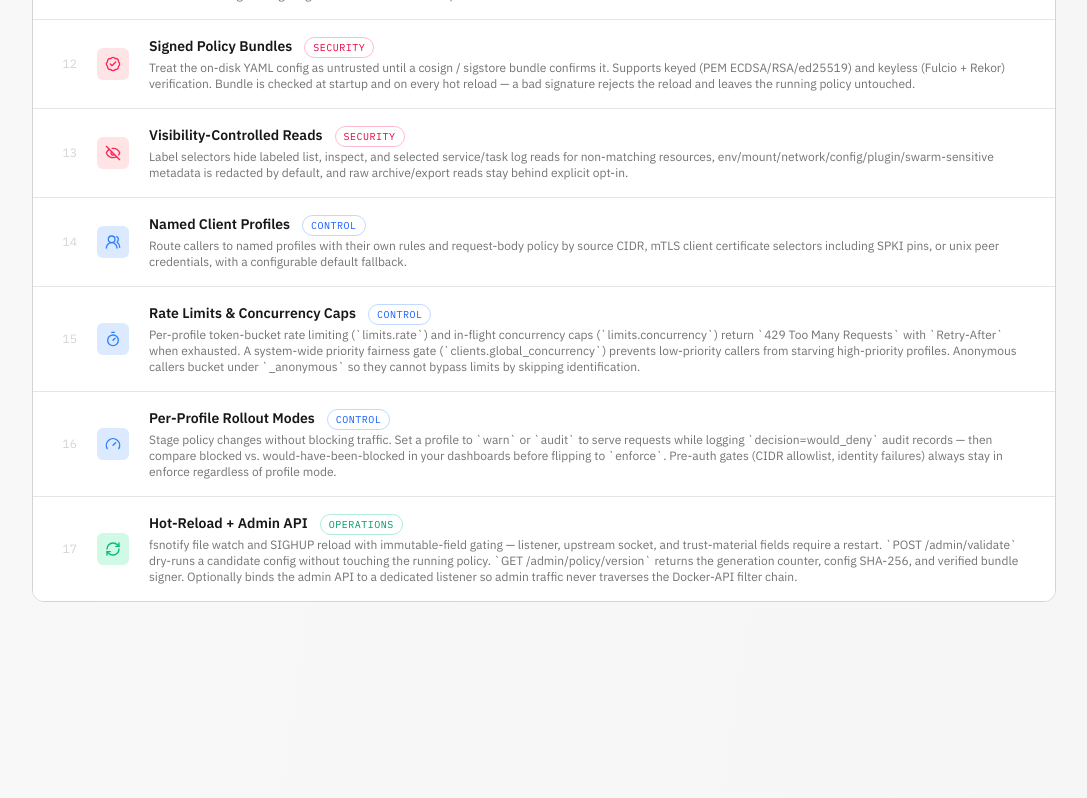
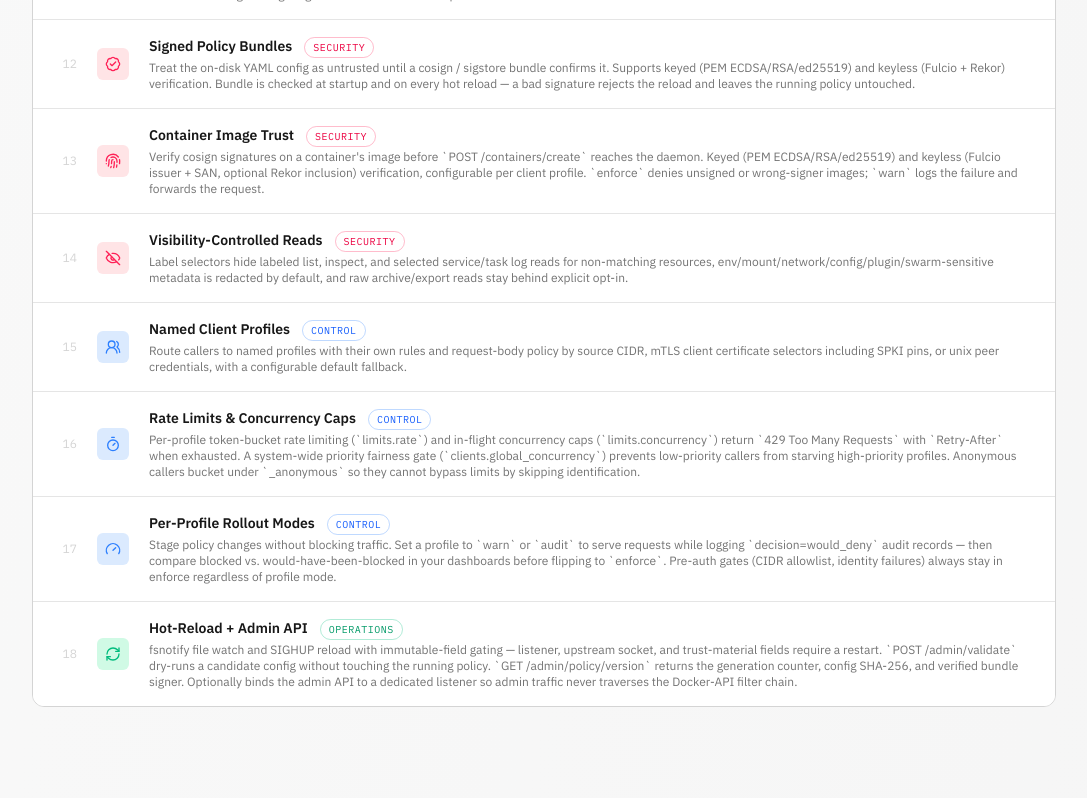
Before and after one commit to CodesWhat/sockguard, a Next.js app in the folder website/: page / in a window 1280 px wide. Shown: the part 5460-6258 px from the top of the page, without its empty margins (96-1183 px from the left). Built offline with nearby package versions, Linux system fonts and the light colour scheme.

Commit message:
✨ feat(website): surface container image trust on the landing page (#70)
Add a Container Image Trust feature card and comparison-table row for the cosign image-signature verification shipped in v0.7.0.

```diff
--- a/website/src/app/data/comparison-rows.ts
+++ b/website/src/app/data/comparison-rows.ts
@@ -166,6 +166,15 @@ export const comparisonRows: ComparisonRow[] = [
     sockguard: "Yes (cosign keyed + keyless, Rekor inclusion)",
   },
   {
+    feature: "Container image trust",
+    tecnativa: "No",
+    linuxserver: "No",
+    wollomatic: "No",
+    elevenNotes: "No",
+    cetusguard: "No",
+    sockguard: "Yes (cosign keyed + keyless, enforce / warn)",
+  },
+  {
     feature: "Hot-reload + admin API",
     tecnativa: "No",
     linuxserver: "No",
--- a/website/src/app/data/features.ts
+++ b/website/src/app/data/features.ts
@@ -4,6 +4,7 @@ import {
   BadgeCheck,
   EyeOff,
   FileText,
+  Fingerprint,
   Gauge,
   LockKeyhole,
   type LucideIcon,
@@ -139,6 +140,15 @@ export const features: Feature[] = [
     category: "security",
   },
   {
+    icon: Fingerprint,
+    title: "Container Image Trust",
+    color: "text-rose-500 dark:text-rose-400",
+    bg: "bg-rose-100 dark:bg-rose-900/50",
+    description:
+      "Verify cosign signatures on a container's image before `POST /containers/create` reaches the daemon. Keyed (PEM ECDSA/RSA/ed25519) and keyless (Fulcio issuer + SAN, optional Rekor inclusion) verification, configurable per client profile. `enforce` denies unsigned or wrong-signer images; `warn` logs the failure and forwards the request.",
+    category: "security",
+  },
+  {
     icon: EyeOff,
     title: "Visibility-Controlled Reads",
     color: "text-rose-500 dark:text-rose-400",
```
Also changed, not shown: 1 other file (tests, documents, lock files or other folders).
